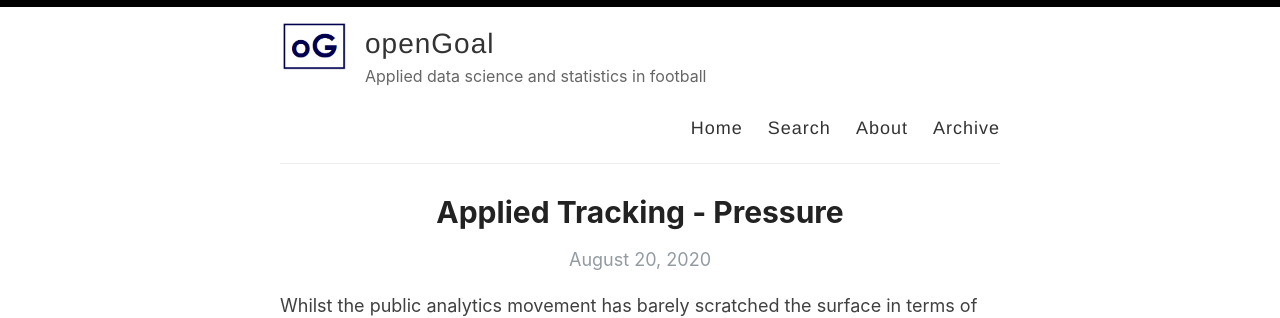
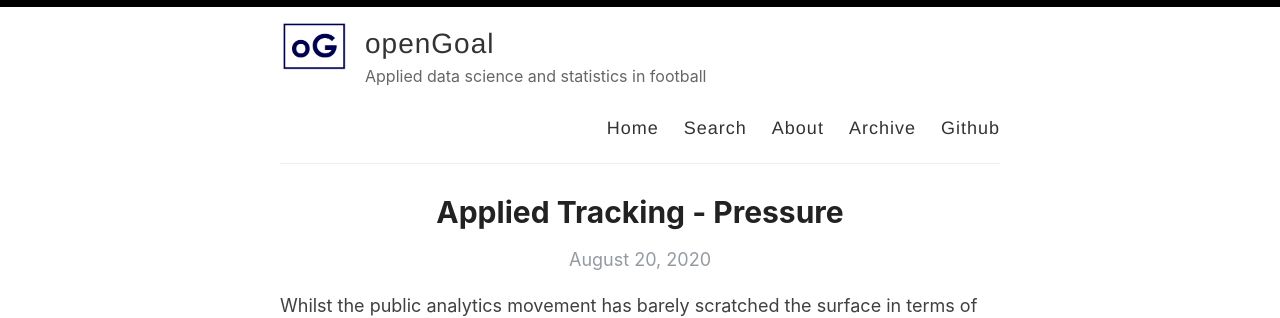
Before and after one commit to opengoalapp/opengoalapp.github.io, a Jekyll site: the page built from index.html, in a window 1280 px wide. Shown: the top 318 px of the page. Built offline with Jekyll 4.4.1, drawn with Linux system fonts in a browser that asks for light colours; the list of posts is cut into pages by our own code.

Commit message:
Update default.html

```diff
--- a/_layouts/default.html
+++ b/_layouts/default.html
@@ -32,6 +32,7 @@
               <a href="{{ site.baseurl }}/search">Search</a>
               <a href="{{ site.baseurl }}/about">About</a>
               <a href="{{ site.baseurl }}/archive">Archive</a>
+              <a href="https://github.com/opengoalapp">Github</a>
             </nav>
           </header>
         </div>
```
